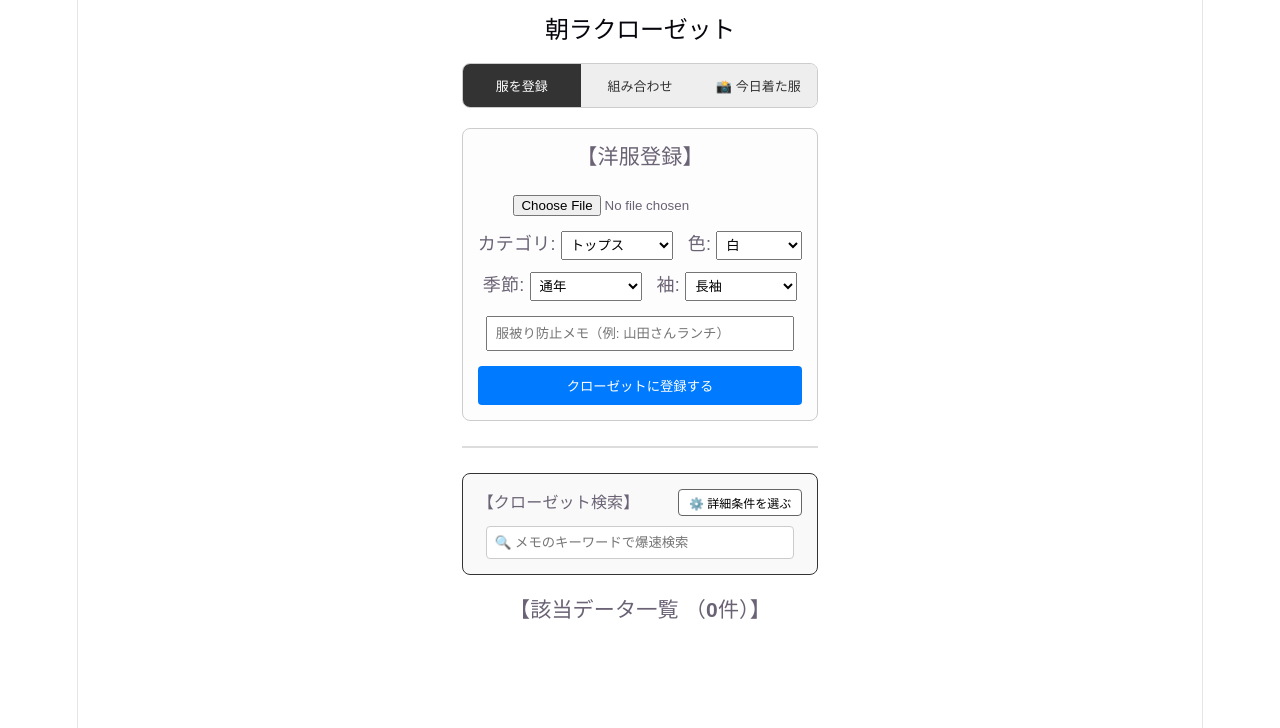
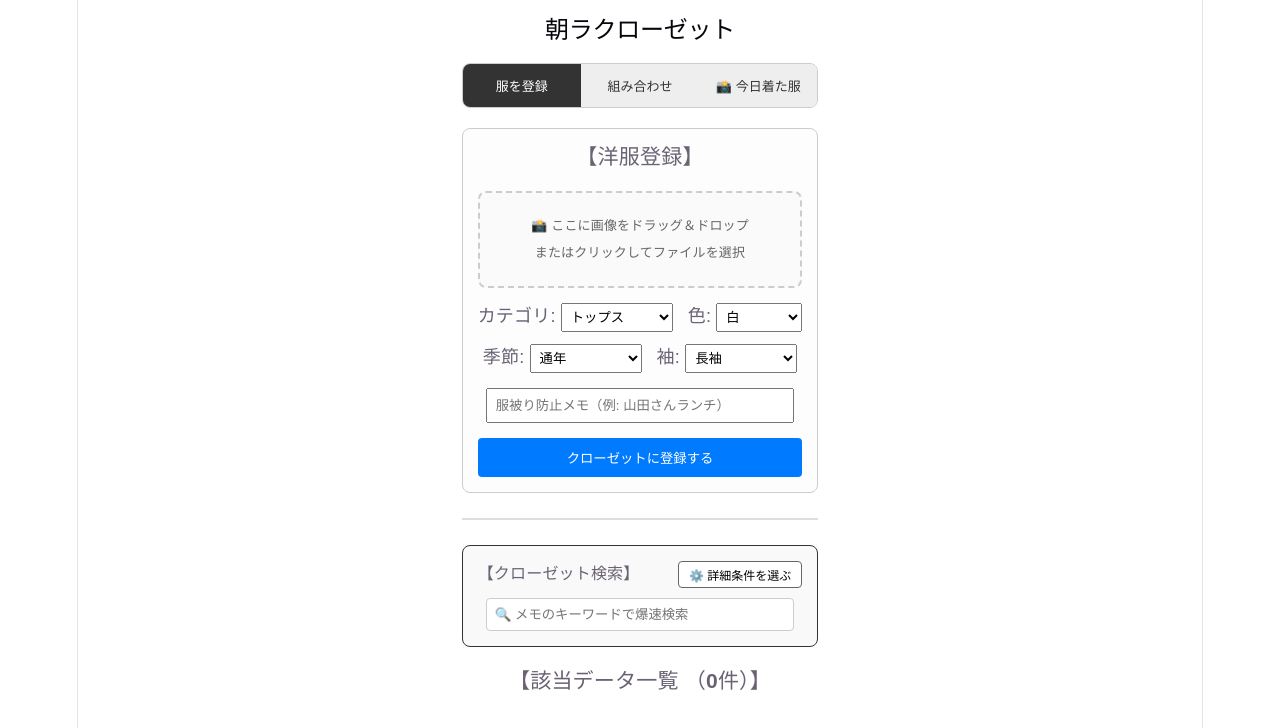
Before and after one commit to kapriko813-sketch/asa-raku, a React (Vite) app: page / in a window 1280 px wide. Shown: the top 728 px of the page. Built offline with nearby package versions, Linux system fonts and the light colour scheme.

Commit message:
Update App.jsx

```diff
--- a/src/App.jsx
+++ b/src/App.jsx
@@ -2,7 +2,7 @@ import React, { useState, useEffect } from 'react';
 import Dexie from 'dexie';
 
 // データベースの定義
-const db = new Dexie('asaRakuDatabase_v12');
+const db = new Dexie('asaRakuDatabase_v13');
 db.version(1).stores({
   clothes: '++id, category, memo, image, color, season, sleeve',
   history: '++id, date, image, memo, outerId, topId, bottomId, shoesId'
@@ -14,6 +14,10 @@ function App() {
 
   // --- 検索エリアの開閉状態 ---
   const [isSearchOpen, setIsSearchOpen] = useState(false);
+
+  // --- 🌟 ドラッグ状態を管理する状態（枠の色変化用） ---
+  const [isDragOverRegister, setIsDragOverRegister] = useState(false);
+  const [isDragOverHistory, setIsDragOverHistory] = useState(false);
 
   // --- ① 服の登録用の状態 ---
   const [category, setCategory] = useState('トップス');
@@ -73,6 +77,7 @@ function App() {
     }
   };
 
+  // 画像リサイズ共通ロジック
   const resizeImage = (file, callback) => {
     const reader = new FileReader();
     reader.onload = (event) => {
@@ -97,6 +102,7 @@ function App() {
     reader.readAsDataURL(file);
   };
 
+  // 通常ファイル選択時の処理
   const handleImageChange = (e) => {
     if (e.target.files[0]) resizeImage(e.target.files[0], setImageSrc);
   };
@@ -105,9 +111,29 @@ function App() {
     if (e.target.files[0]) resizeImage(e.target.files[0], setHistoryImage);
   };
 
+  // 🌟 ドラッグ＆ドロップ時の処理（服登録用）
+  const handleDropRegister = (e) => {
+    e.preventDefault();
+    setIsDragOverRegister(false);
+    const file = e.dataTransfer.files[0];
+    if (file && file.type.startsWith('image/')) {
+      resizeImage(file, setImageSrc);
+    }
+  };
+
+  // 🌟 ドラッグ＆ドロップ時の処理（履歴用）
+  const handleDropHistory = (e) => {
+    e.preventDefault();
+    setIsDragOverHistory(false);
+    const file = e.dataTransfer.files[0];
+    if (file && file.type.startsWith('image/')) {
+      resizeImage(file, setHistoryImage);
+    }
+  };
+
   const handleAdd = async (e) => {
     e.preventDefault();
-    if (!imageSrc) return alert('洋服の画像を選択してください');
+    if (!imageSrc) return alert('洋服の画像を選択またはドラッグしてください');
 
     await db.clothes.add({
       category, memo: memo || 'メモなし', image: imageSrc, color, season, sleeve
@@ -115,14 +141,13 @@ function App() {
 
     setMemo('');
     setImageSrc(null);
-    document.getElementById('fileInput').value = '';
     alert('クローゼットに登録しました！');
     refreshClothes();
   };
 
   const handleAddHistory = async (e) => {
     e.preventDefault();
-    if (!historyImage) return alert('全身の着用写真を選択してください');
+    if (!historyImage) return alert('全身の着用写真を選択またはドラッグしてください');
 
     await db.history.add({
       date: historyDate,
@@ -136,7 +161,6 @@ function App() {
 
     setHistoryMemo('');
     setHistoryImage(null);
-    document.getElementById('historyFileInput').value = '';
     alert('着用履歴を記録しました！');
     refreshHistory();
   };
@@ -183,14 +207,17 @@ function App() {
     transition: '0.2s'
   });
 
-  const previewBoxStyle = {
-    width: '110px',
-    minHeight: '140px',
-    border: '1px dashed #ccc',
-    padding: '5px',
-    backgroundColor: '#fff',
-    fontSize: '11px'
-  };
+  // 🌟 ドロップゾーンの共通スタイル
+  const dropZoneStyle = (isDragOver) => ({
+    border: isDragOver ? '2px dashed #007bff' : '2px dashed #ccc',
+    backgroundColor: isDragOver ? '#e6f2ff' : '#fafafa',
+    padding: '20px 10px',
+    borderRadius: '8px',
+    textAlign: 'center',
+    cursor: 'pointer',
+    marginBottom: '15px',
+    transition: 'all 0.2s ease'
+  });
 
   return (
     <div translate="no" style={{ padding: '15px', fontFamily: 'sans-serif', maxWidth: '600px', margin: '0 auto' }}>
@@ -202,38 +229,42 @@ function App() {
         <button onClick={() => setActiveTab('history')} style={tabStyle('history')}>📸 今日着た服</button>
       </div>
 
+      {/* ------------------ 上半分のエリア切り替え ------------------ */}
       {activeTab === 'register' && (
         <form onSubmit={handleAdd} style={{ marginBottom: '25px', padding: '15px', border: '1px solid #ccc', borderRadius: '8px', backgroundColor: '#fdfdfd' }}>
           <h3 style={{ marginTop: 0 }}>【洋服登録】</h3>
-          <input id="fileInput" type="file" accept="image/*" onChange={handleImageChange} style={{ marginBottom: '15px' }} />
-          {imageSrc && <div style={{ margin: '10px 0' }}><img src={imageSrc} alt="Preview" style={{ width: '120px', borderRadius: '4px' }} /></div>}
+
+          {/* 🌟 ドラッグ＆ドロップ 兼 クリックエリア */}
+          <div
+            style={dropZoneStyle(isDragOverRegister)}
+            onDragOver={(e) => { e.preventDefault(); setIsDragOverRegister(true); }}
+            onDragLeave={() => setIsDragOverRegister(false)}
+            onDrop={handleDropRegister}
+            onClick={() => document.getElementById('fileInput').click()}
+          >
+            <p style={{ margin: 0, fontSize: '13px', color: '#666' }}>
+              📸 ここに画像を<b>ドラッグ＆ドロップ</b><br />または<b>クリックしてファイルを選択</b>
+            </p>
+            {/* 見えない本物のインプット（クリック連動用） */}
+            <input id="fileInput" type="file" accept="image/*" onChange={handleImageChange} style={{ display: 'none' }} />
+          </div>
+
+          {imageSrc && <div style={{ margin: '10px 0', textAlign: 'center' }}><img src={imageSrc} alt="Preview" style={{ width: '120px', borderRadius: '4px', border: '1px solid #ccc' }} /></div>}
+
           <div style={{ marginBottom: '12px' }}>
             <label>カテゴリ: </label>
             <select value={category} onChange={handleCategoryChange} style={{ padding: '5px' }}>
-              <option value="トップス">トップス</option>
-              <option value="ボトムス">ボトムス</option>
-              <option value="ワンピース">ワンピース</option>
-              <option value="アウター">アウター</option>
-              <option value="シューズ">シューズ</option>
-              <option value="小物・バッグ">小物・バッグ</option>
+              <option value="トップス">トップス</option><option value="ボトムス">ボトムス</option><option value="ワンピース">ワンピース</option><option value="アウター">アウター</option><option value="シューズ">シューズ</option><option value="小物・バッグ">小物・バッグ</option>
             </select>
             <label style={{ marginLeft: '15px' }}>色: </label>
             <select value={color} onChange={(e) => setColor(e.target.value)} style={{ padding: '5px' }}>
-              <option value="白">白</option>
-              <option value="黒">黒</option>
-              <option value="青">青</option>
-              <option value="赤">赤</option>
-              <option value="ベージュ">ベージュ</option>
-              <option value="グレー">グレー</option>
-              <option value="その他">その他</option>
+              <option value="白">白</option><option value="黒">黒</option><option value="青">青</option><option value="赤">赤</option><option value="ベージュ">ベージュ</option><option value="グレー">グレー</option><option value="その他">その他</option>
             </select>
           </div>
           <div style={{ marginBottom: '15px' }}>
             <label>季節: </label>
             <select value={season} onChange={(e) => setSeason(e.target.value)} style={{ padding: '5px' }}>
-              <option value="通年">通年</option>
-              <option value="春夏">春夏（夏物）</option>
-              <option value="秋冬">秋冬（冬物）</option>
+              <option value="通年">通年</option><option value="春夏">春夏（夏物）</option><option value="秋冬">秋冬（冬物）</option>
               {category === '小物・バッグ' && <option value="指定なし">指定なし</option>}
             </select>
             {(category === 'トップス' || category === 'ワンピース') && (
@@ -260,26 +291,25 @@ function App() {
         <div style={{ marginBottom: '25px', padding: '15px', border: '2px solid #28a745', borderRadius: '8px', backgroundColor: '#f4fbf7', textAlign: 'center' }}>
           <h3 style={{ marginTop: 0 }}>【コーディネートプレビュー】</h3>
           <div style={{ display: 'flex', justifyContent: 'center', gap: '8px', flexWrap: 'wrap', marginBottom: '15px' }}>
-            <div style={previewBoxStyle}>
+            {/* 各パーツ表示省略なし */}
+            <div style={{ width: '110px', minHeight: '140px', border: '1px dashed #ccc', padding: '5px', backgroundColor: '#fff', fontSize: '11px' }}>
               <div style={{ fontWeight: 'bold', color: '#666' }}>アウター</div>
               {selectedOuter ? <img src={selectedOuter.image} alt="Outer" style={{ width: '100%', height: '110px', objectFit: 'cover', marginTop: '5px' }} /> : <p style={{ color: '#999', marginTop: '35px' }}>未選択</p>}
             </div>
-            <div style={previewBoxStyle}>
+            <div style={{ width: '110px', minHeight: '140px', border: '1px dashed #ccc', padding: '5px', backgroundColor: '#fff', fontSize: '11px' }}>
               <div style={{ fontWeight: 'bold', color: '#666' }}>トップス</div>
               {selectedTop ? <img src={selectedTop.image} alt="Top" style={{ width: '100%', height: '110px', objectFit: 'cover', marginTop: '5px' }} /> : <p style={{ color: '#999', marginTop: '35px' }}>未選択</p>}
             </div>
-            <div style={previewBoxStyle}>
+            <div style={{ width: '110px', minHeight: '140px', border: '1px dashed #ccc', padding: '5px', backgroundColor: '#fff', fontSize: '11px' }}>
               <div style={{ fontWeight: 'bold', color: '#666' }}>ボトムス</div>
               {selectedBottom ? <img src={selectedBottom.image} alt="Bottom" style={{ width: '100%', height: '110px', objectFit: 'cover', marginTop: '5px' }} /> : <p style={{ color: '#999', marginTop: '35px' }}>未選択</p>}
             </div>
-            <div style={previewBoxStyle}>
+            <div style={{ width: '110px', minHeight: '140px', border: '1px dashed #ccc', padding: '5px', backgroundColor: '#fff', fontSize: '11px' }}>
               <div style={{ fontWeight: 'bold', color: '#666' }}>シューズ</div>
               {selectedShoes ? <img src={selectedShoes.image} alt="Shoes" style={{ width: '100%', height: '110px', objectFit: 'cover', marginTop: '5px' }} /> : <p style={{ color: '#999', marginTop: '35px' }}>未選択</p>}
             </div>
           </div>
-          <p style={{ fontSize: '12px', color: '#555', margin: '5px 0' }}>
-            💡 ここで選んだセットのまま「📸 今日着た服」タブへ行くと、写真とリンクして保存できます！
-          </p>
+          <p style={{ fontSize: '12px', color: '#555', margin: '5px 0' }}>💡 ここで選んだセットのまま「📸 今日着た服」タブへ行くと、写真とリンクして保存できます！</p>
           {(selectedOuter || selectedTop || selectedBottom || selectedShoes) && (
             <button onClick={() => { setSelectedOuter(null); setSelectedTop(null); setSelectedBottom(null); setSelectedShoes(null); }} style={{ padding: '6px 15px', fontSize: '12px' }}>プレビューをリセット</button>
           )}
@@ -293,8 +323,23 @@ function App() {
             <label style={{ fontWeight: 'bold' }}>着た日付: </label>
             <input type="date" value={historyDate} onChange={(e) => setHistoryDate(e.target.value)} style={{ padding: '5px', fontSize: '14px' }} />
           </div>
-          <input id="historyFileInput" type="file" accept="image/*" onChange={handleHistoryImageChange} style={{ marginBottom: '15px' }} />
-          {historyImage && <div style={{ margin: '10px 0' }}><img src={historyImage} alt="全身" style={{ width: '130px', borderRadius: '6px', border: '1px solid #ccc' }} /></div>}
+
+          {/* 🌟 履歴用のドラッグ＆ドロップエリア */}
+          <div
+            style={dropZoneStyle(isDragOverHistory)}
+            onDragOver={(e) => { e.preventDefault(); setIsDragOverHistory(true); }}
+            onDragLeave={() => setIsDragOverHistory(false)}
+            onDrop={handleDropHistory}
+            onClick={() => document.getElementById('historyFileInput').click()}
+          >
+            <p style={{ margin: 0, fontSize: '13px', color: '#666' }}>
+              📸 ここに全身着画を<b>ドラッグ＆ドロップ</b><br />または<b>クリックしてファイルを選択</b>
+            </p>
+            <input id="historyFileInput" type="file" accept="image/*" onChange={handleHistoryImageChange} style={{ display: 'none' }} />
+          </div>
+
+          {historyImage && <div style={{ margin: '10px 0', textAlign: 'center' }}><img src={historyImage} alt="全身" style={{ width: '130px', borderRadius: '6px', border: '1px solid #ccc' }} /></div>}
+
           <div style={{ padding: '8px', backgroundColor: '#fff', borderRadius: '4px', border: '1px solid #f39c12', marginBottom: '15px', fontSize: '12px' }}>
             <strong style={{ color: '#e67e22' }}>🔗 リンクされるクローゼットアイテム:</strong>
             <div style={{ display: 'flex', gap: '5px', marginTop: '5px', color: '#666' }}>
@@ -304,15 +349,17 @@ function App() {
               <span>【靴: {selectedShoes ? '⭕' : '❌'}】</span>
             </div>
           </div>
-          <div style={{ marginBottom: '15px' }}><input type="text" placeholder="今日の出来事やメモ（例: 同窓会、少し肌寒かった）" value={historyMemo} onChange={(e) => setHistoryMemo(e.target.value)} style={{ width: '95%', padding: '8px', boxSizing: 'border-box' }} /></div>
+          <div style={{ marginBottom: '15px' }}><input type="text" placeholder="今日の出来事やメモ" value={historyMemo} onChange={(e) => setHistoryMemo(e.target.value)} style={{ width: '95%', padding: '8px', boxSizing: 'border-box' }} /></div>
           <button type="submit" style={{ width: '100%', padding: '10px', backgroundColor: '#e67e22', color: '#fff', border: 'none', borderRadius: '4px', fontWeight: 'bold' }}>このコーデを履歴に記録する</button>
         </form>
       )}
 
       <hr style={{ margin: '25px 0', border: '0', borderTop: '2px solid #ddd' }} />
 
+      {/* 下半分：服一覧または履歴の切り替え表示ロジック（前ステップを維持） */}
       {activeTab !== 'history' ? (
         <div>
+          {/* クローゼット検索エリア */}
           <div style={{ marginBottom: '20px', padding: '15px', border: '1px solid #333', borderRadius: '8px', backgroundColor: '#f9f9f9' }}>
             <div style={{ display: 'flex', justifyContent: 'space-between', alignItems: 'center', marginBottom: '10px' }}>
               <h3 style={{ margin: 0, fontSize: '16px' }}>【クローゼット検索】</h3>
@@ -323,25 +370,24 @@ function App() {
             {isSearchOpen && (
               <div style={{ padding: '10px', backgroundColor: '#fff', borderRadius: '6px', border: '1px solid #ddd', marginBottom: '10px' }}>
                 <div style={{ marginBottom: '10px' }}>
-                  <label style={{ fontSize: '13px', fontWeight: 'bold' }}>カテゴリ: </label>
+                  <label>カテゴリ: </label>
                   <select value={searchCategory} onChange={(e) => setSearchCategory(e.target.value)} style={{ padding: '3px' }}>
                     <option value="すべて">すべてのカテゴリ</option><option value="トップス">トップス</option><option value="ボトムス">ボトムス</option><option value="ワンピース">ワンピース</option><option value="アウター">アウター</option><option value="シューズ">シューズ</option><option value="小物・バッグ">小物・バッグ</option>
                   </select>
-                  <label style={{ marginLeft: '10px', fontSize: '13px', fontWeight: 'bold' }}>色: </label>
+                  <label style={{ marginLeft: '10px' }}>色: </label>
                   <select value={searchColor} onChange={(e) => setSearchColor(e.target.value)} style={{ padding: '3px' }}>
                     <option value="すべて">すべての色</option><option value="白">白</option><option value="黒">黒</option><option value="青">青</option><option value="赤">赤</option><option value="ベージュ">ベージュ</option><option value="グレー">グレー</option><option value="その他">その他</option>
                   </select>
                 </div>
                 <div style={{ marginBottom: '10px' }}>
-                  <label style={{ fontSize: '13px', fontWeight: 'bold' }}>季節: </label>
+                  <label>季節: </label>
                   <select value={searchSeason} onChange={(e) => setSearchSeason(e.target.value)} style={{ padding: '3px' }}>
                     <option value="すべて">すべての季節</option><option value="通年">通年</option><option value="春夏">春夏（夏物）</option><option value="秋冬">秋冬（冬物）</option><option value="指定なし">指定なし</option>
                   </select>
                 </div>
                 {(searchCategory === 'すべて' || searchCategory === 'トップス' || searchCategory === 'ワンピース' || searchCategory === 'ボトムス') && (
                   <div style={{ marginBottom: '5px' }}>
-                    <label style={{ fontSize: '13px', fontWeight: 'bold' }}>袖・丈: </label>
-                    {/* 🌟ここを完璧に修正しました！ */}
+                    <label>袖・丈: </label>
                     <select value={searchSleeve} onChange={(e) => setSearchSleeve(e.target.value)} style={{ padding: '3px' }}>
                       <option value="すべて">すべての袖・丈</option><option value="長袖">長袖</option><option value="半袖">半袖</option><option value="七分袖">七分袖</option><option value="ノースリーブ">ノースリーブ</option><option value="長ズボン">長ズボン</option><option value="半ズボン">半ズボン</option><option value="七分丈">七分丈</option><option value="スカート">スカート</option>
                     </select>
@@ -372,6 +418,7 @@ function App() {
           </div>
         </div>
       ) : (
+        /* 履歴一覧表示部分 */
         <div>
           <h3>【過去の着用履歴 （{historyList.length}件）】</h3>
           {historyList.length === 0 ? (
```
